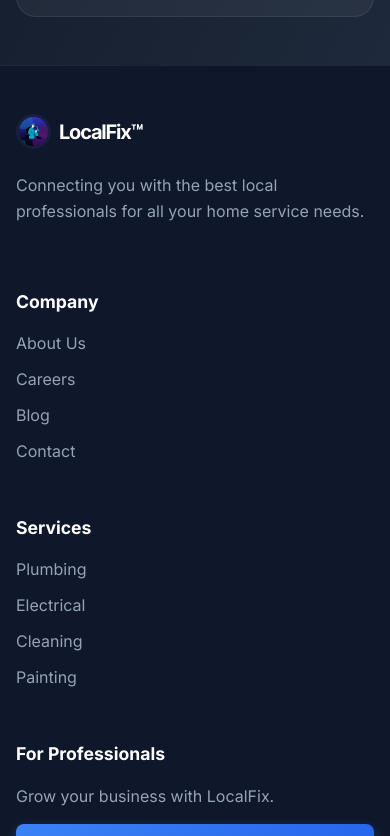
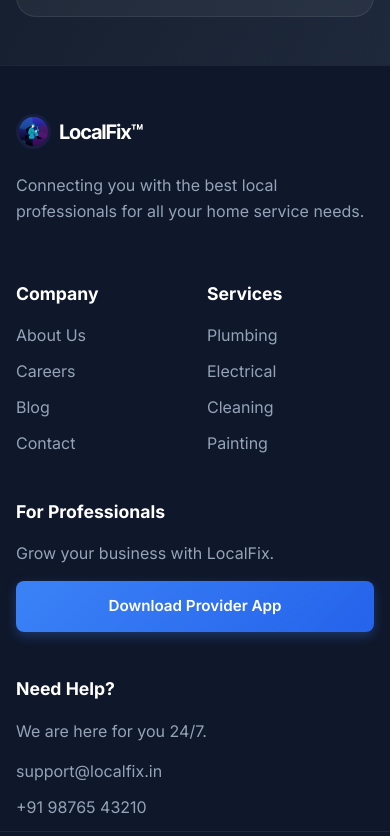
Before and after one commit to poulineantony/localfix-web, a React (Vite) app: page / in a window 390 px wide. Shown: the part 8188-9024 px from the top of the page. Built offline with nearby package versions, Linux system fonts and the light colour scheme.

Commit message:
Update footer mobile layout and add support section

```diff
--- a/src/App.css
+++ b/src/App.css
@@ -443,8 +443,8 @@
 
 .footer-content {
   display: grid;
-  grid-template-columns: 2fr 1fr 1fr 1.5fr;
-  gap: 4rem;
+  grid-template-columns: 2fr 1fr 1fr 1.5fr 1.5fr;
+  gap: 2rem;
   margin-bottom: 4rem;
 }
 
@@ -480,7 +480,8 @@
   gap: 1rem;
 }
 
-.cta-col .social-links {
+.professionals-col .social-links,
+.support-col .social-links {
   margin-top: 1.5rem;
   justify-content: center;
 }
@@ -504,7 +505,8 @@
   transform: translateY(-3px);
 }
 
-.cta-col p {
+.professionals-col p,
+.support-col p {
   margin-bottom: 1rem;
 }
 
@@ -896,11 +898,20 @@
   }
 
   .footer-content {
-    grid-template-columns: 1fr;
-    gap: 2.5rem;
+    grid-template-columns: repeat(2, 1fr);
+    gap: 2rem 1.5rem;
     text-align: left;
     padding: 0 1rem;
   }
+
+  /* Grid areas for mobile */
+  .brand-col,
+  .professionals-col,
+  .support-col {
+    grid-column: 1 / -1;
+  }
+
+  /* Company and Services will naturally share a row */
 
   .brand-col {
     text-align: left;
--- a/src/App.tsx
+++ b/src/App.tsx
@@ -178,7 +178,7 @@
             <p>Connecting you with the best local professionals for all your home service needs.</p>
           </div>
 
-          <div className="footer-col">
+          <div className="footer-col company-col">
             <h4>Company</h4>
             <a href="#">About Us</a>
             <a href="#">Careers</a>
@@ -186,7 +186,7 @@
             <a href="mailto:contact@localfix.app">Contact</a>
           </div>
 
-          <div className="footer-col">
+          <div className="footer-col services-col">
             <h4>Services</h4>
             <a href="#">Plumbing</a>
             <a href="#">Electrical</a>
@@ -194,12 +194,19 @@
             <a href="#">Painting</a>
           </div>
 
-          <div className="footer-col cta-col">
+          <div className="footer-col professionals-col">
             <h4>For Professionals</h4>
             <p>Grow your business with LocalFix.</p>
             <a href="#" className="btn btn-primary footer-btn">
               Download Provider App
             </a>
+          </div>
+
+          <div className="footer-col support-col">
+            <h4>Need Help?</h4>
+            <p>We are here for you 24/7.</p>
+            <a href="mailto:support@localfix.in">support@localfix.in</a>
+            <a href="tel:+919876543210">+91 98765 43210</a>
           </div>
 
         </div>
```
